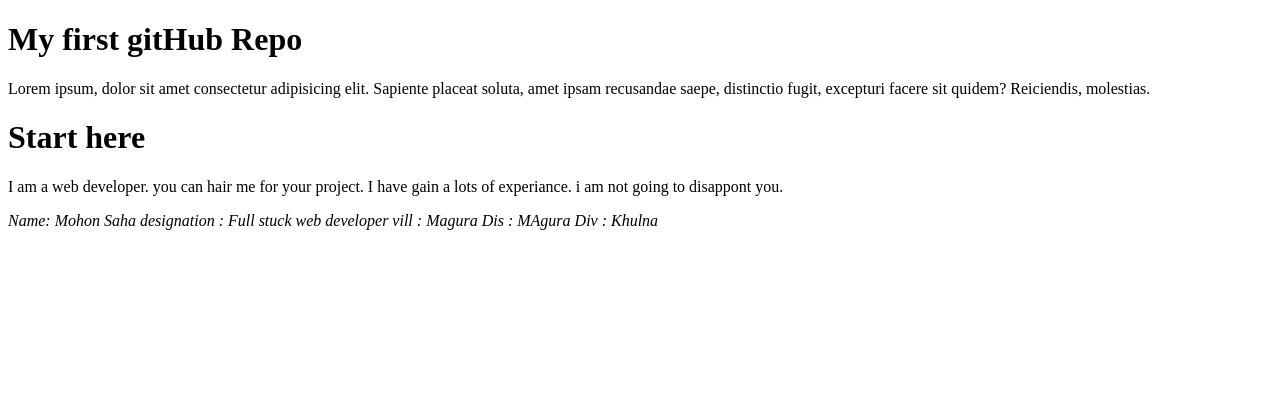
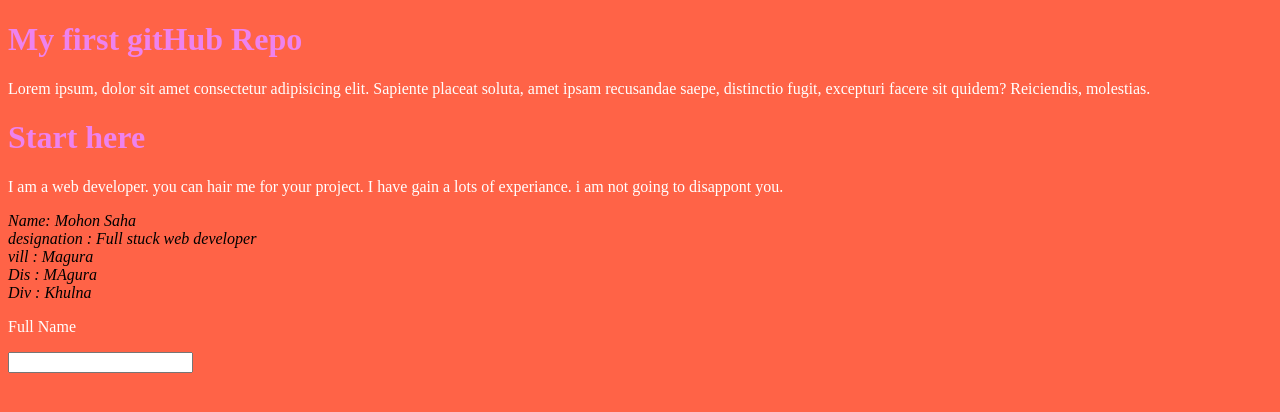
Before and after one commit to MohonSaha/my-1st-repo, a plain HTML site: page index.html in a window 1280 px wide. Drawn offline with Linux system fonts and the light colour scheme.

Commit message:
color change

```diff
--- a/index.html
+++ b/index.html
@@ -5,10 +5,12 @@
     <meta charset="UTF-8">
     <meta http-equiv="X-UA-Compatible" content="IE=edge">
     <meta name="viewport" content="width=device-width, initial-scale=1.0">
-    <title>My first gitHub Repo</title>
+    <title>My 1st gitHub Repo</title>
+    <link rel="stylesheet" href="style.css">
 </head>
 
 <body>
+    <div>
     <h1>My first gitHub Repo</h1>
     <p>Lorem ipsum, dolor sit amet consectetur adipisicing elit. Sapiente placeat soluta, amet ipsam recusandae saepe,
         distinctio fugit, excepturi facere sit quidem? Reiciendis, molestias.</p>
@@ -16,12 +18,15 @@
     <P>I am a web developer. you can hair me for your project. I have gain a lots of experiance. i am not going to
         disappont you.</P>
     <address>
-        Name: Mohon Saha
-        designation : Full stuck web developer
-        vill : Magura
-        Dis : MAgura
+        Name: Mohon Saha <br>
+        designation : Full stuck web developer <br>
+        vill : Magura <br>
+        Dis : MAgura <br>
         Div : Khulna
     </address>
+    <p>Full Name</p>
+    <input type="text">
+</div>
 </body>
 
 </html>
--- /dev/null
+++ b/style.css
@@ -0,0 +1,9 @@
+body{
+    background-color: tomato;
+}
+h1{
+    color: violet;
+}
+p{
+    color: white;
+}
```
